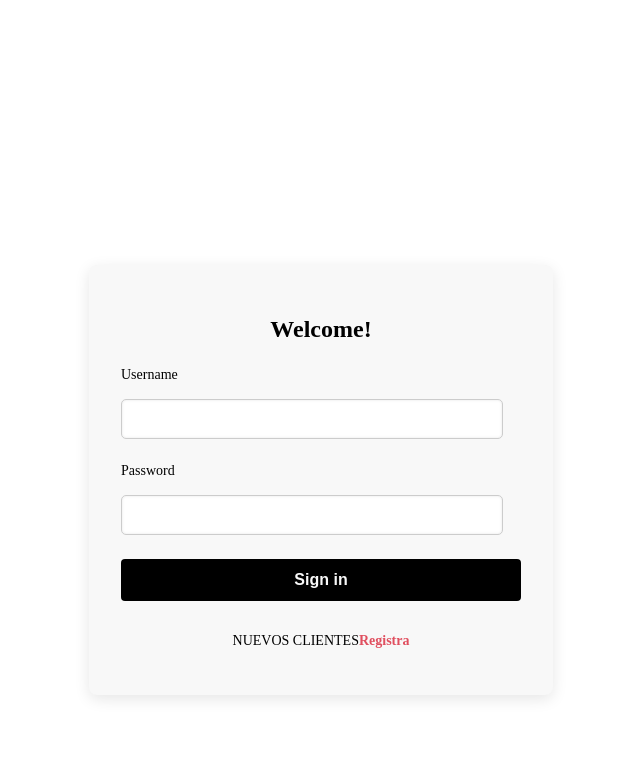
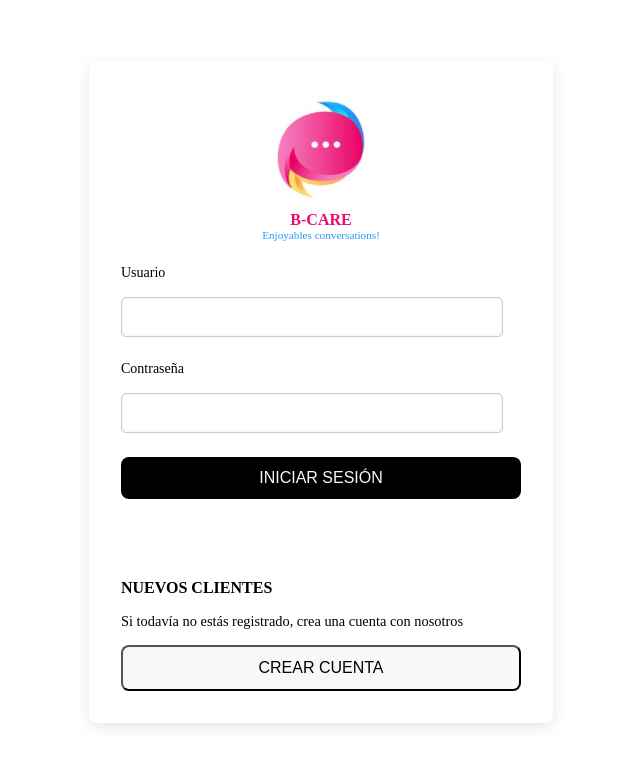
Before and after one commit to helopgom/B-Care, a React (Vite) app: page /login in a window 1280 px wide. Shown: the top 766 px of the page, without its empty margins (319-959 px from the left). Built offline with nearby package versions, Linux system fonts and the light colour scheme.

Commit message:
Added styles

```diff
--- a/src/components/login/Login.jsx
+++ b/src/components/login/Login.jsx
@@ -3,7 +3,6 @@ import React, { useState } from "react";
 import useApi from "../../services/useApi";
 import { USER_LOGIN } from "../../config/urls";
 import "./login.css";
-import Button from "../Button/Button";
 
 const Login = () => {
   const [formData, setFormData] = useState({
@@ -50,17 +49,23 @@ const Login = () => {
     }
     return <p>{error}</p>;
   };
+  const handleRegister = () => {
+    event.preventDefault();
+    navigate("/register");
+  };
 
   return (
     <div className="container">
       <div className="form-container">
         <div className="form-header">
-          <h2 className="Welcome">Welcome!</h2>
+          <img className="logo" src="public/assets/Logo.png" />
+          <h3 className="b-care">B-CARE</h3>
+          <p className="text-logo">Enjoyables conversations!</p>
         </div>
         <form className="form" onSubmit={handleSubmit}>
           <div className="form-group">
             <label htmlFor="username" className="label">
-              Username
+              Usuario
             </label>
             <input
               id="username"
@@ -69,14 +74,14 @@ const Login = () => {
               value={formData.username}
               onChange={handleChange}
               required
-              aria-label="Enter your username"
+              aria-label="Ingresa tu usuario"
               className="input"
             />
           </div>
 
           <div className="form-group">
             <label htmlFor="password" className="label">
-              Password
+              Contraseña
             </label>
             <input
               id="password"
@@ -85,7 +90,7 @@ const Login = () => {
               value={formData.password}
               onChange={handleChange}
               required
-              aria-label="Enter your password"
+              aria-label="Ingresa tu contraseña"
               className="input"
             />
           </div>
@@ -96,23 +101,25 @@ const Login = () => {
             <button
               type="submit"
               className="submit-button"
-              aria-label="Sign in to your account"
+              aria-label="Inicia sesión"
             >
-              {loading ? "Signing in..." : "Sign in"}
+              {loading ? "Iniciado sesión..." : "INICIAR SESIÓN"}
             </button>
           </div>
         </form>
 
-        <p className="signup-text">
-          NUEVOS CLIENTES
-          <Link
-            to="/register"
-            className="signup-link"
-            aria-label="Sign up for a new account"
-          >
-            Registra
-          </Link>
+        <p className="signup-text">NUEVOS CLIENTES</p>
+        <p className="signup-low-text">
+          Si todavía no estás registrado, crea una cuenta con nosotros
         </p>
+        <button
+          type="submit"
+          className="new-account-button"
+          aria-label="Crea tu nueva cuenta"
+          onClick={handleRegister}
+        >
+          {loading ? "Creando nueva cuenta..." : "CREAR CUENTA"}
+        </button>
       </div>
     </div>
   );
--- a/src/components/login/login.css
+++ b/src/components/login/login.css
@@ -1,22 +1,19 @@
-/* Container styles */
 .container {
-  margin-top: 5rem;
   display: flex;
   justify-content: center;
   align-items: center;
   min-height: 100vh;
 }
 
-
 .form-container {
-  background-color: var(--lightWhite); /* Primary color */
+  background-color: white;
   padding: 2rem;
   border-radius: 0.5rem;
   box-shadow: 0px 4px 15px rgba(0, 0, 0, 0.1);
   max-width: 400px;
   width: 70%;
+  height: 60%;
 }
-
 
 .form-header {
   text-align: center;
@@ -24,7 +21,7 @@
 }
 
 .form-header h2 {
-  color: var(--black)
+  color: var(--black);
   font-size: 1.75rem;
   font-weight: bold;
 }
@@ -35,7 +32,7 @@
 
 .label {
   display: block;
-  color: --var(black);
+  color: var(--black);
   font-size: 0.875rem;
   margin-bottom: 0.5rem;
 }
@@ -53,48 +50,61 @@
 }
 
 .input:focus {
-  box-shadow: 0px 0px 4px 2px #f39c12; /* Focus color */
+  box-shadow: 0px 0px 4px 2px #f39c12;
 }
-
-/* Error message styles */
+.b-care {
+  font-size: 1em;
+  color: var(--pink);
+  margin: 0;
+}
+.text-logo {
+  font-size: 0.7em;
+  margin: 0;
+  color: var(--electricBlue);
+}
 .error-message {
-  color: #e74c3c;
+  color: var(--lightRed);
   font-size: 0.875rem;
   margin-bottom: 1rem;
 }
 
-/* Submit button styles */
 .submit-button {
   width: 100%;
   padding: 0.75rem;
-  background-color: var(--black); /* Secondary color */
+  background-color: var(--black);
   color: var(--lightWhite);
   font-size: 1rem;
-  font-weight: bold;
-  border-radius: 0.25rem;
+  border-radius: 0.5rem;
   border: none;
   cursor: pointer;
+  transition: background-color 0.3s ease;
+}
+.new-account-button {
+  width: 100%;
+  padding: 0.75rem;
+  background-color: var(--lightWhite);
+  color: var(--black);
+  font-size: 1rem;
+  border-radius: 0.5rem;
+  cursor: pointer;
+
   transition: background-color 0.3s ease;
 }
 
 .submit-button:hover {
   background-color: var(--black);
 }
-
-/* Signup text and link styles */
+.logo {
+  width: 130px;
+}
 .signup-text {
-  margin-top: 2rem;
-  text-align: center;
-  font-size: 0.875rem;
+  margin-top: 5rem;
+  text-align: left;
+  font-weight: bold;
+  font-size: 1rem;
   color: var(--black);
 }
-
-.signup-link {
-  font-weight: bold;
-  color: var(--lightRed);
-  text-decoration: none;
+.signup-low-text {
+  font-weight: 50;
+  font-size: 0.9rem;
 }
-
-.signup-link:hover {
-  color: #f1c40f;
-}
--- a/src/components/signUp/signUp/SignUp.jsx
+++ b/src/components/signUp/signUp/SignUp.jsx
@@ -166,15 +166,15 @@ const SignUp = () => {
 
           <div className="form-actions">
             <button type="submit" className="submit-btn">
-              Create User
+              CREAR USUARIO
             </button>
           </div>
         </form>
 
         <p className="login-link ">
-          You already have an account?{" "}
+          Ya tienes una cuenta?{" "}
           <a href="/login" className="text-secondary">
-            Login here
+            Inicia sesión
           </a>
         </p>
       </div>
--- a/src/components/signUp/signUp/signup.css
+++ b/src/components/signUp/signUp/signup.css
@@ -3,16 +3,16 @@
   justify-content: center;
   align-items: center;
   min-height: 100vh;
-  background-color: #f0f4f8;
+  background-color: white;
 }
 
 .signup-form {
-  background-color: #3498db;
+  background-color: var(--lightWhite);
   padding: 2rem;
   border-radius: 0.5rem;
   box-shadow: 0 4px 15px rgba(0, 0, 0, 0.1);
-  max-width: 500px;
-  width: 100%;
+  max-width: 400px;
+  width: 75%;
 }
 
 .message {
@@ -20,37 +20,40 @@
   font-size: 1rem;
   margin-bottom: 1rem;
 }
-
+div {
+  margin-bottom: 1em;
+}
 .form-group {
   margin-bottom: 1.5rem;
 }
 
 .submit-btn {
   padding: 0.75rem;
-  background-color: #f39c12;
+  background-color: var(--black);
   color: #fff;
+  width: 90%;
   border: none;
-  border-radius: 0.25rem;
+  border-radius: 0.5rem;
   font-weight: bold;
   cursor: pointer;
   transition: background-color 0.3s;
 }
 
 .submit-btn:hover {
-  background-color: #e67e22;
+  background-color: var(--pink);
 }
 
 .login-link {
   margin-top: 2rem;
   text-align: center;
   font-size: 0.875rem;
-  color: #fff;
+  color: var(--black);
 }
 
 .text-secondary {
-  color: #f39c12;
+  color: var(--pink);
 }
 
 .text-secondary:hover {
-  color: #f1c40f;
+  color: var(--pink);
 }
--- a/src/index.css
+++ b/src/index.css
@@ -6,6 +6,8 @@
   --lightRed: #e04f5f;
   --black: #000000;
   --lilac: #e8def8;
+  --pink: #ea0c6b;
+  --electricBlue: #2b97f2;
 }
 body,
 html {
--- a/src/pages/EditPreferences/EditPreferences.jsx
+++ b/src/pages/EditPreferences/EditPreferences.jsx
@@ -168,7 +168,7 @@ const EditPreferences = () => {
                     onClick={() => handleRemoveTopic(topic)}
                     className="remove-btn"
                   >
-                    Eliminar
+                    ❌
                   </button>
                 </li>
               ))}
--- a/src/pages/EditPreferences/editPreferences.css
+++ b/src/pages/EditPreferences/editPreferences.css
@@ -38,6 +38,12 @@
   display: flex;
   align-items: center;
 }
+.remove-btn {
+  border-color: var(--lightWhite);
+  background-color: var(--lightWhite);
+  border-bottom-color: #ffffff00;
+  border-right-color: rgb(0 0 0 / 0%);
+}
 
 .remove-topic-button {
   background-color: transparent;
```
Also changed, not shown: public/assets/Logo.png (added).
